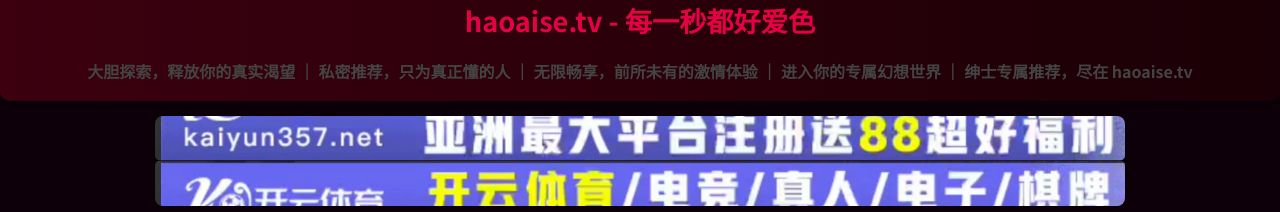
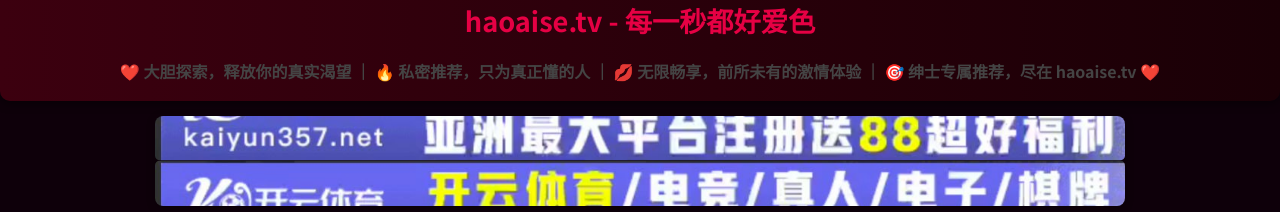
Before and after one commit to mel2155/my-landing-page, a plain HTML site: page index.html in a window 1280 px wide. Shown: the top 212 px of the page. Drawn offline with Linux system fonts and the light colour scheme.

Commit message:
Update index.html

```diff
--- a/index.html
+++ b/index.html
@@ -15,14 +15,15 @@
 
  <header>
   <div class="header-content">
-    <h1 class="site-title">haoaise.tv - 每一秒都好爱色</h1>
+  <h1 class="site-title">haoaise.tv - 每一秒都好爱色</h1>
 
-    <div class="scroll-wrapper" id="subtitle-scroll">
-      <div class="scroll-text">
-        大胆探索，释放你的真实渴望 ｜ 私密推荐，只为真正懂的人 ｜ 无限畅享，前所未有的激情体验 ｜ 进入你的专属幻想世界 ｜ 绅士专属推荐，尽在 haoaise.tv
-      </div>
-    </div>
+  <div class="scroll-wrapper" id="subtitle-scroll">
+  <div class="scroll-fade-left"></div>
+  <div class="scroll-fade-right"></div>
+  <div class="scroll-text">
+    ❤️ 大胆探索，释放你的真实渴望 ｜ 🔥 私密推荐，只为真正懂的人 ｜ 💋 无限畅享，前所未有的激情体验 ｜ 🎯 绅士专属推荐，尽在 haoaise.tv ❤️
   </div>
+</div>
 </header>
     <main>
         <div class="ad-container">
```
